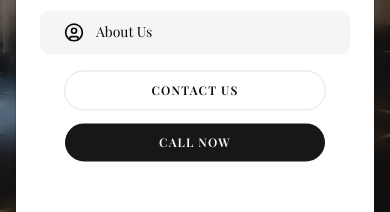
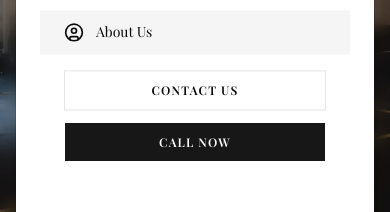
Before and after one commit to abdullah-rajpoot01/zakigym, a Next.js app: page / in a window 390 px wide. Both pictures are taken after a click on the button 343 px from the left and 44 px from the top of the page. Shown: the part 430-642 px from the top of the page. Built offline with nearby package versions, Linux system fonts and the light colour scheme; a web font is replaced by a local one; what tailwind-animations would draw is missing.

Commit message:
navbar design changed

```diff
--- a/components/mobile-nav.tsx
+++ b/components/mobile-nav.tsx
@@ -23,7 +23,7 @@ export function MobileNavDialog() {
                     <Menu />
                 </Button>
             </DialogTrigger>
-            <DialogContent className="h-[80vh] sm:max-w-none lg:hidden rounded-xl flex flex-col gap-0 p-0">
+            <DialogContent className="h-[80vh] sm:max-w-none lg:hidden  flex flex-col gap-0 p-0">
                 <DialogHeader className="p-6 pb-0 shrink-0">
                     <DialogTitle className="">
                         <Link href={"/"} className="flex items-center gap-3">
@@ -44,37 +44,37 @@ export function MobileNavDialog() {
                         <nav className="flex flex-col items-start w-full gap-3">
                             <Link onClick={() => setOpen(false)}
                                 href="/"
-                                className="w-full flex items-center rounded-xl gap-3 px-6 py-3 text-left bg-accent transition-colors"
+                                className="w-full flex items-center  gap-3 px-6 py-3 text-left bg-accent transition-colors"
                             >
                                 <Home className="size-5" /> <span>Home</span>
                             </Link>
                             <Link onClick={() => setOpen(false)}
                                 href="/#why-us"
-                                className="w-full flex items-center rounded-xl gap-3 px-6 py-3 text-left bg-accent transition-colors"
+                                className="w-full flex items-center  gap-3 px-6 py-3 text-left bg-accent transition-colors"
                             >
                                 <MenuSquare className="size-5" /> <span>Why Us</span>
                             </Link>
                             <Link onClick={() => setOpen(false)}
                                 href="/#our-features"
-                                className="w-full flex items-center rounded-xl gap-3 px-6 py-3 text-left bg-accent transition-colors"
+                                className="w-full flex items-center  gap-3 px-6 py-3 text-left bg-accent transition-colors"
                             >
                                 <HeartPulse className="size-5" /> <span>Our Features</span>
                             </Link>
                             <Link onClick={() => setOpen(false)}
                                 href="/#pricing"
-                                className="w-full flex items-center rounded-xl gap-3 px-6 py-3 text-left bg-accent transition-colors"
+                                className="w-full flex items-center  gap-3 px-6 py-3 text-left bg-accent transition-colors"
                             >
                                 <DollarSign className="size-5" /> <span>Pricing</span>
                             </Link>
                             <Link onClick={() => setOpen(false)}
                                 href="/#testimonials"
-                                className="w-full flex items-center rounded-xl gap-3 px-6 py-3 text-left bg-accent transition-colors"
+                                className="w-full flex items-center  gap-3 px-6 py-3 text-left bg-accent transition-colors"
                             >
                                 <User2Icon className="size-5" /> <span>Testimonials</span>
                             </Link>
                             <Link onClick={() => setOpen(false)}
                                 href="/about-us"
-                                className="w-full flex items-center rounded-xl gap-3 px-6 py-3 text-left bg-accent transition-colors"
+                                className="w-full flex items-center  gap-3 px-6 py-3 text-left bg-accent transition-colors"
                             >
                                 <UserCircle className="size-5" /> <span>About Us</span>
                             </Link>
@@ -85,13 +85,13 @@ export function MobileNavDialog() {
                                     router.push("/contact-us");
                                     setOpen(false);
                                 }}
-                                    className="rounded-full w-full"
+                                    className=" w-full"
                                     variant="outline"
                                 >
                                     Contact Us
                                 </Button>
                                 <a onClick={() => setOpen(false)} href="tel:+923460881219">
-                                    <Button className="rounded-full w-full">Call Now</Button>
+                                    <Button className=" w-full">Call Now</Button>
                                 </a>
                             </div>
                         </div>
```
